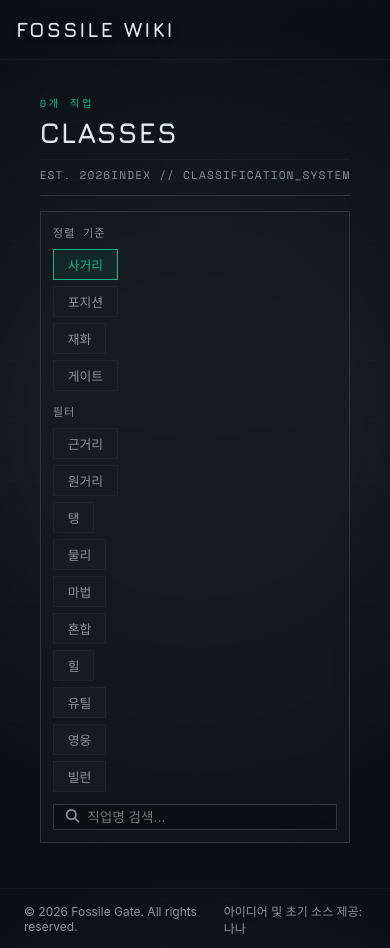
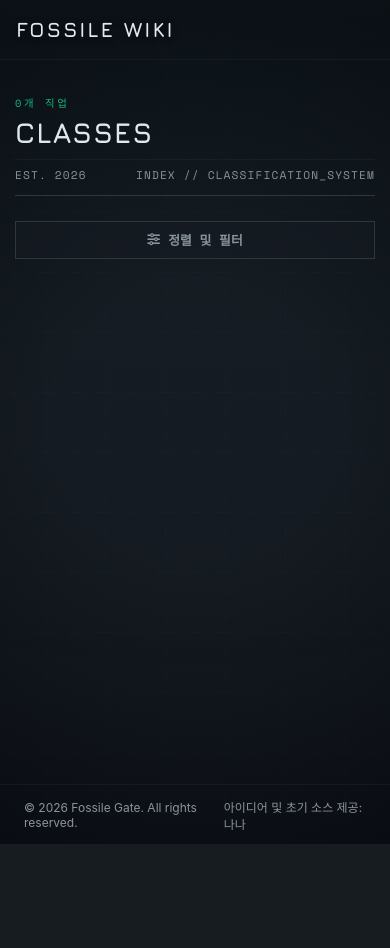
Before and after one commit to mmmphyun/rpg_sync_project, a Python web app: template src/web/templates/jobs.html in a window 390 px wide. After the commit the page ends 844 px from the top, so only its background shows below. Run offline with Jinja, Linux system fonts and the light colour scheme; the template is opened without the code that fills it: most values are stand-ins (such as "Sample title", 1, 10 or a date in 2020); some web fonts are replaced.

Commit message:
feat(web): 모바일 필터 대시보드 접이식 아코디언 드로어 및 정렬 보완 구현
- jobs.html에 collapsible filter 버튼 마크업 주입
- main.js에 toggleFilterBtn 아코디언 슬라이드 ON/OFF 리스너 추가
- jobs.css에서 모바일용 .collapsible.collapsed 애니메이션 및 컴팩트 정렬 스타일 고도화

```diff
--- a/public/jobs.css
+++ b/public/jobs.css
@@ -53,6 +53,10 @@
     letter-spacing: 0.1em;
     border-top: 1px solid var(--border-faint);
     padding-top: 8px;
+}
+
+.filter-dashboard-mobile-toggle {
+    display: none;
 }
 
 .filter-dashboard {
@@ -537,13 +541,61 @@ kbd.key-kbd {
         padding-top: 6px;
     }
 
-    /* 필터 대시보드 정렬 정돈 */
-    .filter-dashboard {
+    /* 모바일 토글 슬라이더 버튼 노출 */
+    .filter-dashboard-mobile-toggle {
+        display: block;
+        margin-bottom: 12px;
+        margin-top: 10px;
+    }
+    .filter-toggle-btn {
+        width: 100%;
+        padding: 8px 12px;
+        background: var(--bg-widget-light);
+        border: 1px solid var(--border-color);
+        color: var(--text-muted);
+        font-family: 'Space Mono', 'Pretendard', sans-serif;
+        font-size: 0.8rem;
+        font-weight: bold;
+        cursor: pointer;
+        display: flex;
+        justify-content: center;
+        align-items: center;
+        gap: 8px;
+        transition: all 0.2s ease;
+    }
+    .filter-toggle-btn:hover {
+        border-color: var(--accent-hero);
+        color: var(--accent-hero);
+        background: rgba(255, 255, 255, 0.02);
+    }
+
+    /* 필터 대시보드 접이식 아코디언 애니메이션 */
+    .filter-dashboard.collapsible {
+        max-height: 500px;
+        opacity: 1;
+        margin-bottom: 20px;
+        padding: 12px;
+        border: 1px solid var(--border-color);
+        transition: max-height 0.35s cubic-bezier(0.16, 1, 0.3, 1), opacity 0.25s ease, padding 0.35s ease, margin-bottom 0.35s ease, border-color 0.35s ease;
+        overflow: hidden;
+        display: flex;
         flex-direction: column;
         align-items: stretch;
         gap: 12px;
-        padding: 12px;
     }
+    .filter-dashboard.collapsible.collapsed {
+        max-height: 0 !important;
+        opacity: 0 !important;
+        padding-top: 0 !important;
+        padding-bottom: 0 !important;
+        margin-bottom: 0 !important;
+        border-top-width: 0 !important;
+        border-bottom-width: 0 !important;
+        border-color: transparent !important;
+        pointer-events: none;
+    }
+
+    /* 필터 내부 요소 정렬 정돈 */
     .filter-group {
         flex-direction: column;
         align-items: flex-start;
@@ -561,6 +613,7 @@ kbd.key-kbd {
         width: 100%;
         box-sizing: border-box;
         justify-content: flex-start;
+        margin-top: 4px;
     }
     .search-input {
         width: 100%;
--- a/public/main.js
+++ b/public/main.js
@@ -772,4 +772,20 @@ window.addEventListener('popstate', () => {
     document.body.style.overflow = '';
 });
 
+// 모바일 필터 아코디언 토글 제어 (V13)
+document.addEventListener("DOMContentLoaded", () => {
+    const toggleBtn = document.getElementById('toggleFilterBtn');
+    const dashboard = document.getElementById('filterDashboard');
+
+    if (toggleBtn && dashboard) {
+        toggleBtn.addEventListener('click', () => {
+            dashboard.classList.toggle('collapsed');
+            const isCollapsed = dashboard.classList.contains('collapsed');
+            toggleBtn.innerHTML = isCollapsed
+                ? '<i class="fa-solid fa-sliders"></i> 정렬 및 필터'
+                : '<i class="fa-solid fa-xmark"></i> 필터 닫기';
+        });
+    }
+});
+
 initApp();
--- a/src/web/templates/jobs.html
+++ b/src/web/templates/jobs.html
@@ -24,7 +24,13 @@
         </div>
     </div>
 
-    <div class="filter-dashboard">
+    <div class="filter-dashboard-mobile-toggle">
+        <button id="toggleFilterBtn" class="filter-toggle-btn">
+            <i class="fa-solid fa-sliders"></i> 정렬 및 필터
+        </button>
+    </div>
+
+    <div class="filter-dashboard collapsible collapsed" id="filterDashboard">
         <div class="filter-group">
             <span class="filter-label">정렬 기준</span>
             <button class="filter-btn active" data-sort="range">사거리</button>
```
